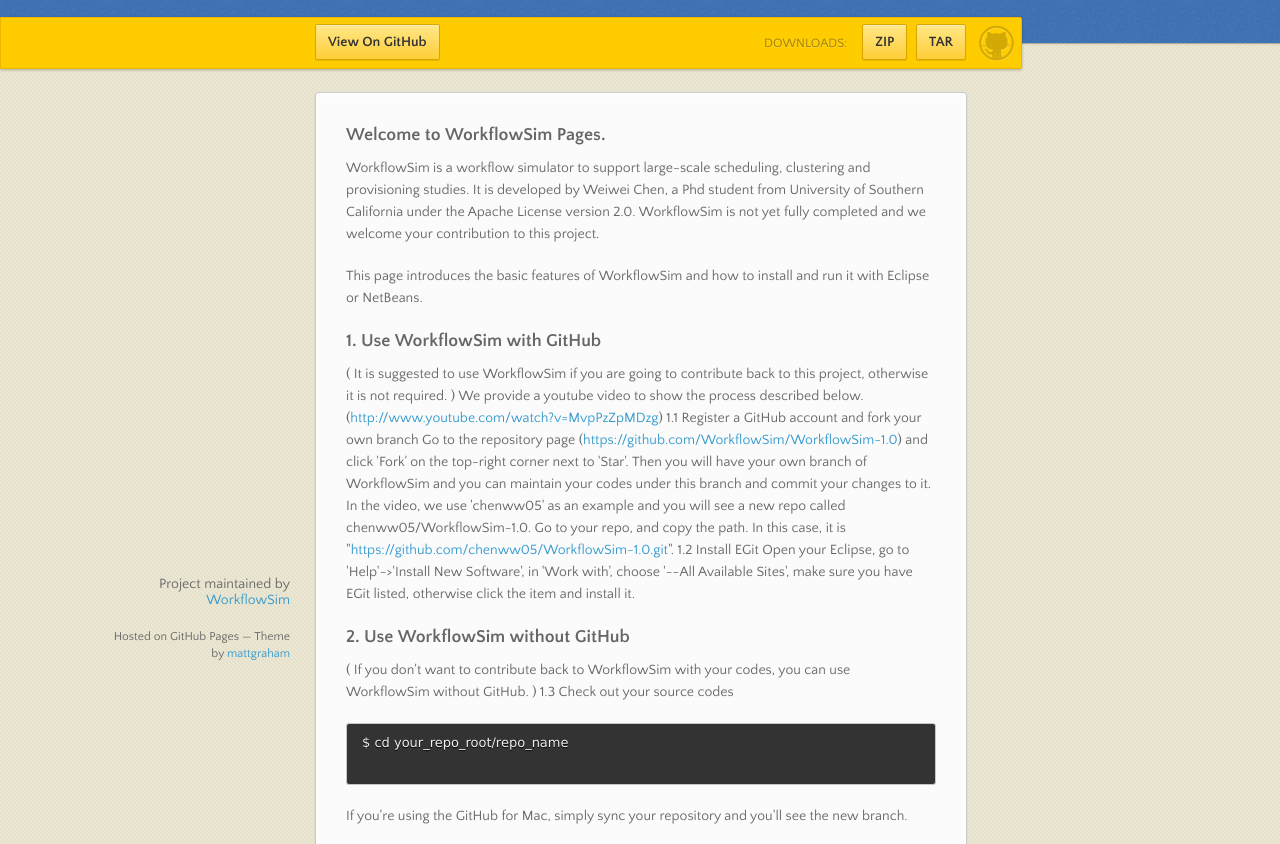
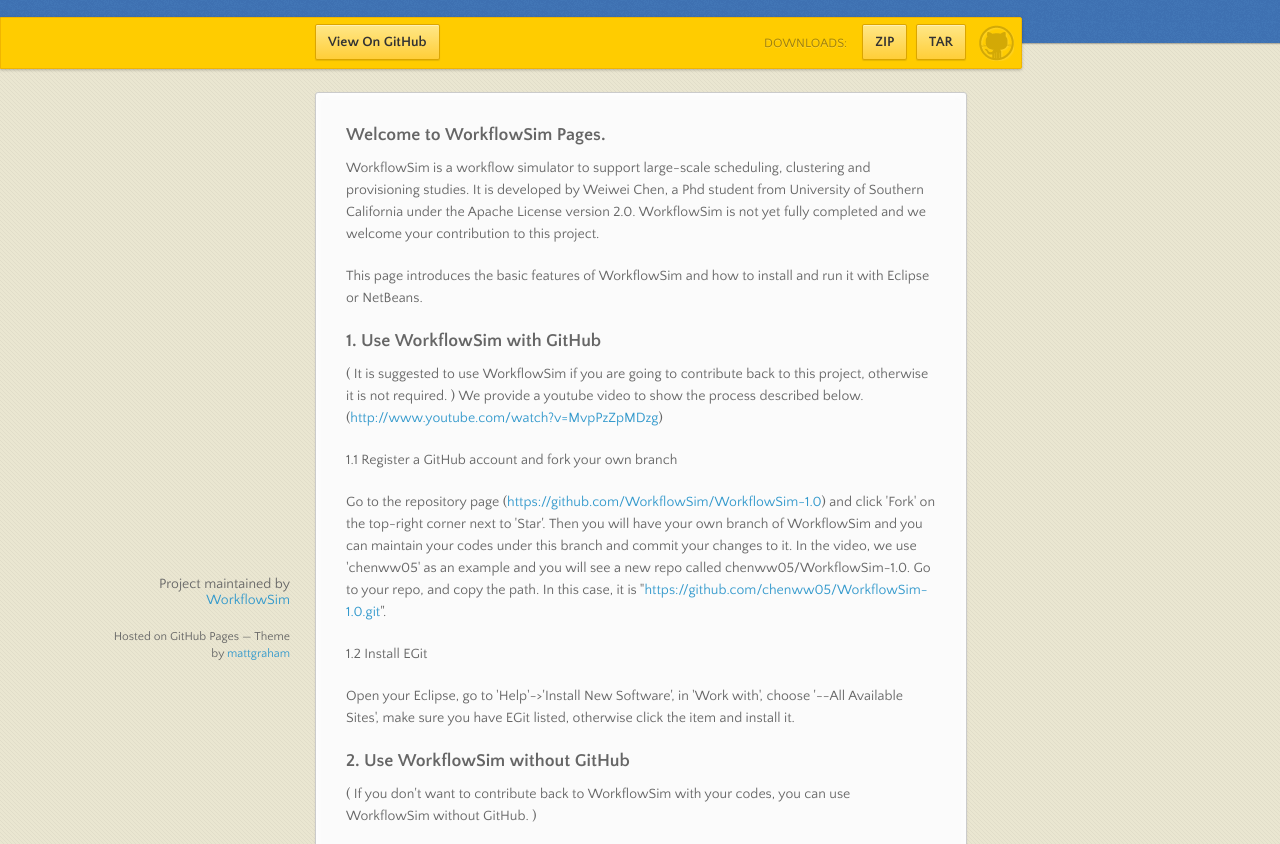
Before and after one commit to WorkflowSim/WorkflowSim-1.0, a plain HTML site: page index.html in a window 1280 px wide. Shown: the part 98-942 px from the top of the page. Drawn offline with nearby package versions, Linux system fonts and the light colour scheme.

```diff
--- a/index.html
+++ b/index.html
@@ -48,16 +48,21 @@
 <h3>1. Use WorkflowSim with GitHub</h3>
 
 <p>( It is suggested to use WorkflowSim if you are going to contribute back to this project, otherwise it is not required. )
-We provide a youtube video to show the process described below. (<a href="http://www.youtube.com/watch?v=MvpPzZpMDzg">http://www.youtube.com/watch?v=MvpPzZpMDzg</a>)
-1.1 Register a GitHub account and fork your own branch
-Go to the repository page (<a href="https://github.com/WorkflowSim/WorkflowSim-1.0">https://github.com/WorkflowSim/WorkflowSim-1.0</a>) and click 'Fork' on the top-right corner next to 'Star'. Then you will have your own branch of WorkflowSim and you can maintain your codes under this branch and commit your changes to it. In the video, we use 'chenww05' as an example and you will see a new repo called chenww05/WorkflowSim-1.0. Go to your repo, and copy the path. In this case, it is "<a href="https://github.com/chenww05/WorkflowSim-1.0.git">https://github.com/chenww05/WorkflowSim-1.0.git</a>".
-1.2 Install EGit
-Open your Eclipse, go to 'Help'-&gt;'Install New Software', in 'Work with', choose '--All Available Sites', make sure you have EGit listed, otherwise click the item and install it. </p>
+We provide a youtube video to show the process described below. (<a href="http://www.youtube.com/watch?v=MvpPzZpMDzg">http://www.youtube.com/watch?v=MvpPzZpMDzg</a>)</p>
+
+<p>1.1 Register a GitHub account and fork your own branch</p>
+
+<p>Go to the repository page (<a href="https://github.com/WorkflowSim/WorkflowSim-1.0">https://github.com/WorkflowSim/WorkflowSim-1.0</a>) and click 'Fork' on the top-right corner next to 'Star'. Then you will have your own branch of WorkflowSim and you can maintain your codes under this branch and commit your changes to it. In the video, we use 'chenww05' as an example and you will see a new repo called chenww05/WorkflowSim-1.0. Go to your repo, and copy the path. In this case, it is "<a href="https://github.com/chenww05/WorkflowSim-1.0.git">https://github.com/chenww05/WorkflowSim-1.0.git</a>". </p>
+
+<p>1.2 Install EGit</p>
+
+<p>Open your Eclipse, go to 'Help'-&gt;'Install New Software', in 'Work with', choose '--All Available Sites', make sure you have EGit listed, otherwise click the item and install it. </p>
 
 <h3>2. Use WorkflowSim without GitHub</h3>
 
-<p>( If you don't want to contribute back to WorkflowSim with your codes, you can use WorkflowSim without GitHub. )
-1.3 Check out your source codes</p>
+<p>( If you don't want to contribute back to WorkflowSim with your codes, you can use WorkflowSim without GitHub. )</p>
+
+<p>1.3 Check out your source codes</p>
 
 <pre><code>$ cd your_repo_root/repo_name
 
```
Also changed, not shown: params.json (+1 -1 lines).
